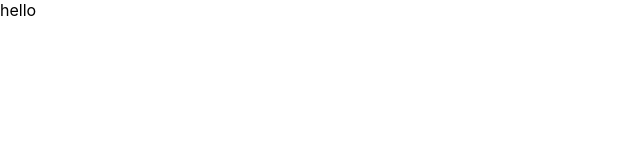
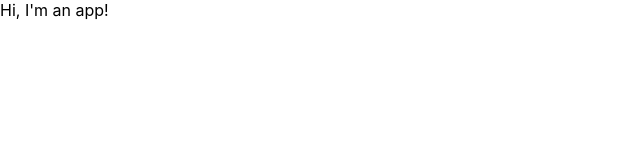
Before and after one commit to seungyyy/futurama.com, a Next.js app: page / in a window 1280 px wide. Shown: the top 160 px of the page, without its empty margins (0-640 px from the left). Built offline with nearby package versions, Linux system fonts and the light colour scheme.

Commit message:
💎 Create reset.css

```diff
--- a/package.json
+++ b/package.json
@@ -10,10 +10,13 @@
   "dependencies": {
     "@emotion/react": "^11.7.1",
     "@emotion/styled": "^11.6.0",
+    "@types/styled-components": "^5.1.19",
     "axios": "^0.24.0",
     "next": "12.0.7",
     "react": "17.0.2",
     "react-dom": "17.0.2",
+    "styled-components": "^5.3.3",
+    "styled-reset": "^4.3.4",
     "swr": "^1.1.1"
   },
   "devDependencies": {
--- a/src/pages/_app.tsx
+++ b/src/pages/_app.tsx
@@ -1,5 +1,7 @@
-import '../styles/globals.css'
+import '../styles/globals.css';
+import '../styles/reset.css';
 import type { AppProps } from 'next/app'
+
 
 function MyApp({ Component, pageProps }: AppProps) {
   return <Component {...pageProps} />
--- a/src/pages/index.tsx
+++ b/src/pages/index.tsx
@@ -1,13 +1,12 @@
-import type { NextPage } from 'next'
+import type { NextPage } from 'next';
+
+
 
 const FuturamaIndexPage: NextPage = () => {
 
   return (
-    <div>
-      hello
-    </div>
-
-  )
+      <div>Hi, I'm an app!</div>
+  );
 }
 
 export default FuturamaIndexPage
--- /dev/null
+++ b/src/styles/reset.css
@@ -0,0 +1,26 @@
+* {
+    box-sizing: border-box;
+  }
+  body{
+    background-color: #ffffff;
+    font-family: -apple-system,system-ui,BlinkMacSystemFont,"Segoe UI",Roboto,"Helvetica Neue",Arial,sans-serif;
+  }
+  a {
+    color: inherit;
+    text-decoration: none;
+  }
+  input, button {
+    background-color: transparent;
+    border: none;
+    outline: none;
+  }
+  h1, h2, h3, h4, h5, h6{
+    font-family:'Maven Pro', sans-serif;
+  }
+  ol, ul, li {
+    list-style: none;
+  }
+  img {
+   	width: 100%;
+	  vertical-align: top;
+  }
```
Also changed, not shown: 2 other files (tests, documents, lock files or other folders).
